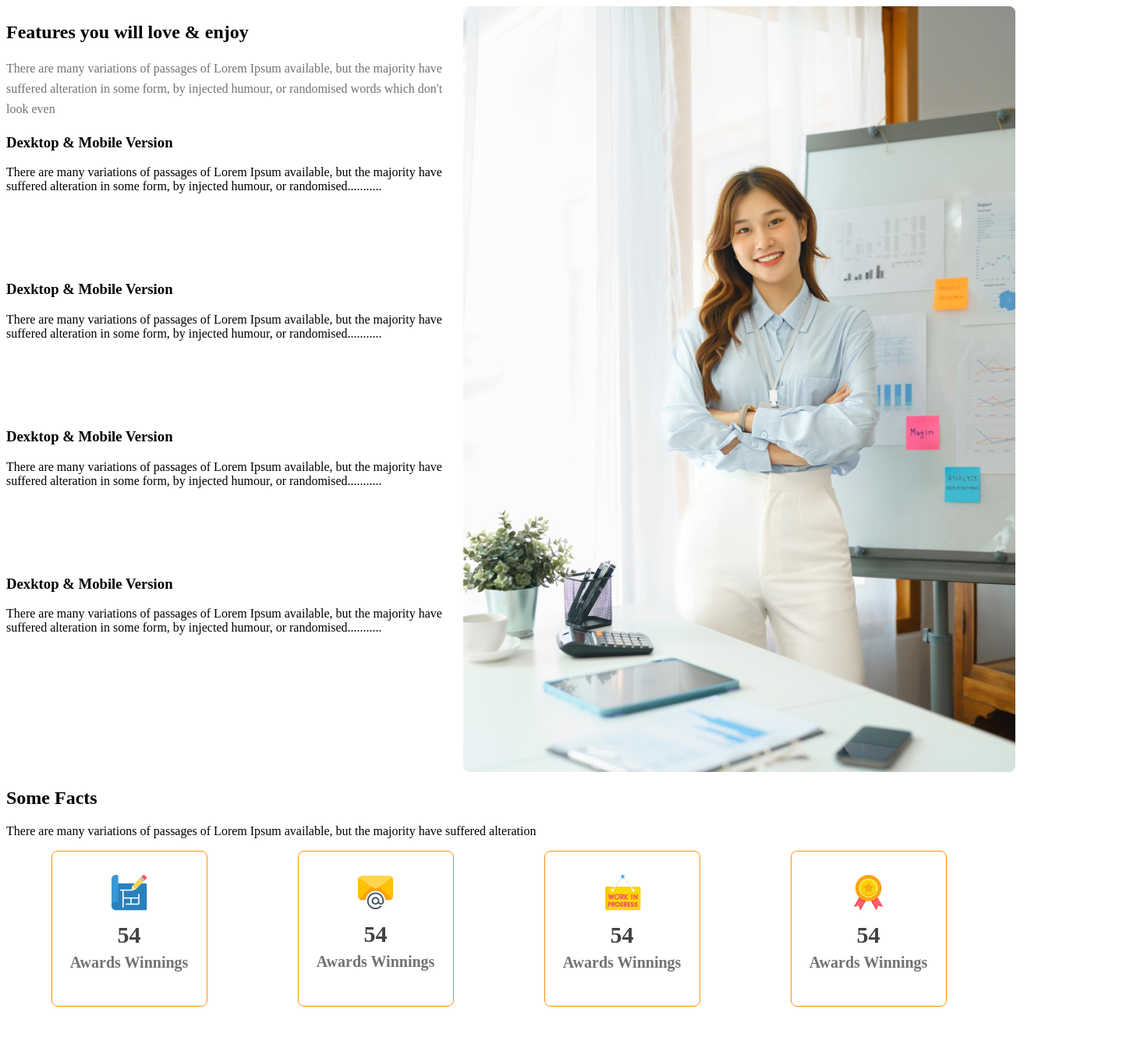
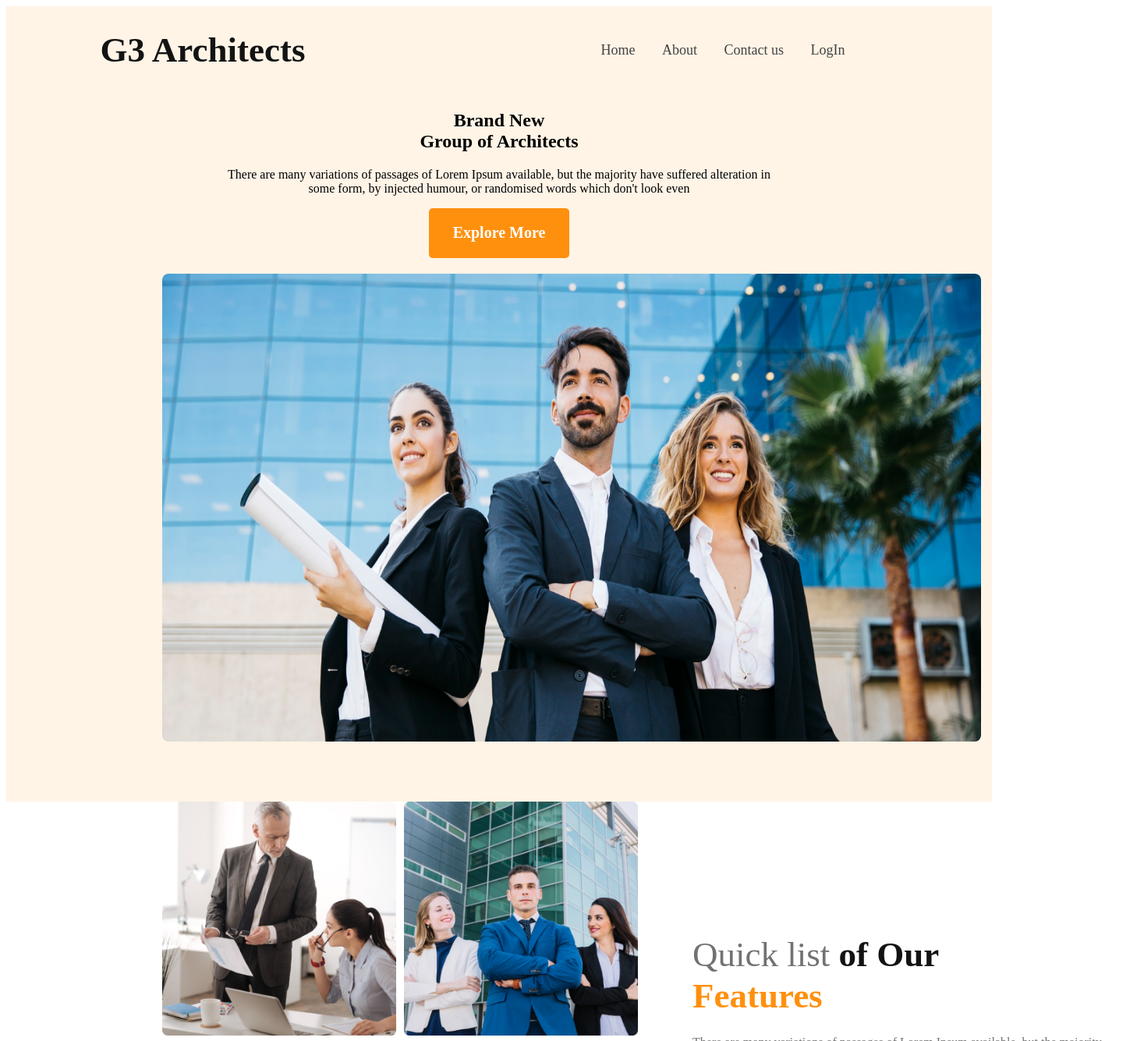
Before and after one commit to Tushar06041999/G3-architechture, a plain HTML site: page index.html in a window 1280 px wide. Shown: the top 1335 px of the page at 78% size, 1458 px wide, since content can reach past the window. Drawn offline with Linux system fonts and the light colour scheme.

Commit message:
final commit

```diff
--- a/index.html
+++ b/index.html
@@ -9,41 +9,95 @@
 </head>
 <body>
 
-    <!-- nav section Start From here
-    <nav class="navigation">
-        <div class="nav-section">
-            <div class="nav-header">
-              <h3>G3 Architects</h3>
+   <nav class="nav-container">
+<!-- Navigation Nav bar section -->
+
+<nav class="navbar">
+    <div class="max-width">
+        <div class="logo"><a href="#">G3<span> Architects</span></a></div>
+        <ul class="menu">
+            <li><a href="#home" class="menu-btn">Home</a></li>
+            <li><a href="#about" class="menu-btn">About</a></li>
+            <li><a href="#services" class="menu-btn">Contact us</a></li>
+            <li><a href="#skills" class="menu-btn">LogIn</a></li>
+        </ul>
+        <!-- <div class="menu-btn">
+            <i class="fas fa-bars"></i>
+        </div> -->
     </div>
-            <div class="nav-header">
-              <li><a href="">Home</a></li>
-              <li><a href="">About</a></li>
-              <li><a href="">Contact Us</a></li>
-              <li><a href="">Login</a></li>
-            </div>
+</nav>
+    <!-- <div class="menu-btn">
+        <i class="fas fa-bars"></i>
+    </div> -->
 </div>
 
+
+
+    <!-- Navigation content section from Here -->
     <div class="nav-content">
-            <h1>Brand New
+      <h1>Brand New <br>
 
         Group of Architects </h1>
-                <p>There are many variations of passages of Lorem Ipsum available, but the majority have suffered alteration in
+        <p>There are many variations of passages of Lorem Ipsum available, but the majority have suffered alteration in <br>
             some form, by injected humour, or randomised words which don't look even</p>
-                    <input id="nav-btn" type="button" value="Explore More">
-        </div>
-        <div>
-            <img src="" alt="">
+        <input type="button" id="nav-btn" value="Explore More">
+
     </div>
 
-    </nav> -->
+    <div class="nav-image">
+
+        <img src="images/banner.png" alt="">
+
+    </div>
+   </nav>
 
 
 
     <!-- section part start from Here -->
 
     <section class="section-container">
+
+<!-- Employee Features start from here -->
+
+<section class="employee">
+
+    <div class="employee-section">
+        <div class="employee-image">
+
+            <div class="team-image">
+                <img src="images/team1.png" alt="">
+            </div>
+
+            <div class="team-image">
+                <img src="images/team2.png" alt="">
+            </div>
+
+            <div class="team-image">
+                <img src="images/team3.png" alt="">
+            </div>
+
+            <div class="team-image">
+                <img src="images/team4.png" alt="">
+            </div>
+        </div>
+
+    </div>
+
+    <div class="employee-section" id="employee-section2">
+        <h2> <span id="uniquecolor0">Quick list</span><span id="uniquecolor1"> of Our </span><br>
+            <span id="uniquecolor2">Features</span></h2>
+        <p>There are many variations of passages of Lorem Ipsum available,
+           but the majority have suffered alteration in some form, by injected
+            humour, or randomised words which don't look even</p>
+          <input type="button" id="employee-sectionbtn" value="Explore Now">
+    </div>
+</section>
+
+
+<!-- Another section part start From here -->
+
         <div class="section-info">
-            <div >
+            <div class="left-section">
                   <div class="section-features">
                     <h2>Features you will
                         love & enjoy</h2>
@@ -90,7 +144,7 @@
         <!-- Facts section start From here -->
 
 
-        <div>
+        <div class="facts-section">
             <h1>Some Facts</h1>
             <p>There are many variations of passages of Lorem Ipsum available, but
                 the majority have suffered alteration</p>
@@ -113,8 +167,8 @@
 <div class="card-section">
     <div class="card-element">
         <img src="images/icons/email.png" alt="">
-        <h2>54</h2>
-        <p>Awards Winnings</p>
+        <h2>1458</h2>
+        <p>Project Finished</p>
     </div>
 </div>
 
@@ -122,8 +176,8 @@
 <div class="card-section">
     <div class="card-element">
         <img src="images/icons/customers.png" alt="">
-        <h2>54</h2>
-        <p>Awards Winnings</p>
+        <h2>590</h2>
+        <p>Clients Worked</p>
     </div>
 
 </div>
@@ -131,8 +185,8 @@
 <div class="card-section">
     <div class="card-element">
         <img src="images/icons/ribon.png" alt="">
-        <h2>54</h2>
-        <p>Awards Winnings</p>
+        <h2>22588</h2>
+        <p>Email Send</p>
     </div>
 </div>
 
--- a/style.css
+++ b/style.css
@@ -1,50 +1,195 @@
-/* .navigation{
-    width: 1920px;
-    height: 1322px;
-    background-color: rgba(255, 144, 14, 0.1);;
+/* navigation style start from here */
+.nav-container{
+    width: 100%;
+    height:1020px;
+    background: rgba(255, 144, 14, 0.1);
 }
 
 
-.nav-header{
+/* navbar */
+
+.navbar{
+    width: 100%;
+    padding: 30px 0;
+    font-family: 'Ubuntu', sans-serif;
+    transition: all 0.3s ease;
+    margin-left:-34px;
+    margin-right: 200px;
+}
+
+.navbar .max-width{
     display: flex;
+    align-items: center;
+    justify-content: space-around;
+}
+.navbar .logo a{
+
+font-family: 'Work Sans';
+font-style: normal;
+font-weight: 700;
+font-size: 45px;
+line-height: 53px;
+text-align: center;
+color: #131313;
+text-decoration: none;
+}
+.navbar .logo a span{
+    font-family: 'Work Sans';
+    font-style: normal;
+    font-weight: 700;
+    font-size: 45px;
+    line-height: 53px;
+    text-align: center;
+    color: #131313;
+
+
+}
+.navbar.sticky .logo a span{
+    color: #fff;
+}
+.navbar .menu li{
+    list-style: none;
+    display: inline-block;
+}
+.navbar .menu li a{
+    display: block;
+    font-size: 18px;
+    font-weight: 500;
+    margin-left:30px;
+    font-family: 'Work Sans';
+    font-style: normal;
+    color: #424242;
+    text-decoration: none;
+}
+
+
+
+
+/* Navigation content style start from Here */
+
+
+.nav-image img{
+     background-repeat: no-repeat;
+     width:1050px;
+     height:600px;
+     border-radius:8px;
+     background-position:cover;
+     margin-top:20px;
+     margin-left:200px;
+     margin-right:200px;
 }
 .nav-content{
+    text-align: center;
+}
+nav-content h1{
+    font-family: 'Work Sans';
+    font-style: normal;
+    font-weight: 700;
+    font-size: 45px;
+    line-height: 53px;
+    color: #131313;
+}
+
+/* section part start from here */
+
+.employee-image{
+    width:50%;
+    height:50%;
+    display: grid;
+    grid-template-columns: repeat(2,4fr);
+    gap:10px;
+}
+.employee{
+    display:flex;
+}
+
+.team-image img{
+    height:300px;
+    width: 300px;
+}
+
+
+#uniquecolor0{
+width: 468px;
+height: 106px;
+font-family: 'Work Sans';
+font-style: normal;
+font-weight: 500;
+font-size: 45px;
+line-height: 53px;
+color: #727272;
+}
+
+#uniquecolor1{
+width: 468px;
+height: 106px;
+font-family: 'Work Sans';
+font-style: normal;
+font-weight: 700;
+font-size: 45px;
+line-height: 53px;
+color: #131313;
+
 
 }
 
-.nav-content h1{
+#uniquecolor2{
+    width: 468px;
+    height: 106px;
     font-family: 'Work Sans';
     font-style: normal;
     font-weight: 700;
-    font-size: 64px;
-    line-height: 75px;
-    text-align: center;
+    font-size: 45px;
+    line-height: 53px;
+    color: #FF900E;
 }
 
-.nav-content p{
-    font-family: 'Work Sans';
-font-style: normal;
-font-weight: 400;
-font-size: 16px;
-line-height: 26px;
-text-align: center;
-color: #727272;
+
+#employee-section2{
+    width:537px;
+    height:304px;
+    margin-top: 150px;
+    margin-left: 70px;
 }
 
-#nav-btn{
-    height:64px;
-    width:180px;
-    background: rgb(231, 235, 7);
+.employee-section p{
+    width: 537px;
+    height: 78px;
+    font-family: 'Work Sans';
+    font-style: normal;
+    font-weight: 400;
+    font-size: 16px;
+    line-height: 26px;
+    color: #727272;
 }
 
- */
-
-
-/* section part start from here */
+#employee-sectionbtn,.nav-content #nav-btn{
+    width: 180px;
+    height: 64px;
+    background-color: #FF900E;
+    font-family: 'Work Sans';
+    font-style: normal;
+    font-weight: 600;
+    font-size: 20px;
+    line-height: 23px;
+    text-align: center;
+    color: #FFFFFF;
+    border:none;
+    border-radius:5px;
+}
+/* employee section start from here */
 
 
 .section-container{
 
+    margin-left: 200px;
+    margin-right: 200px;
+
+}
+
+.left-section{
+    width: 586px;
+    height: 982px;
 }
 
 .section-features p{
@@ -56,19 +201,37 @@ color: #727272;
     color: #727272;
 
 }
+
+.section-features h2{
+width: 468px;
+height: 106px;
+font-family: 'Work Sans';
+font-style: normal;
+font-weight: 700;
+font-size: 45px;
+line-height: 53px;
+color: #131313;
+border-left:8px solid  #FF900E;
+}
+
 .section-info{
     display:grid;
     grid-template-columns: repeat(2,1fr);
 }
 
 .section-data{
-    width:586px;
-    height:170px;
+    width: 456px;
+    height:130px;
+    left: 240px;
+    top: 2904px;
+    background: #FFFFFF;
+    box-shadow: 0px 4px 30px rgba(0, 0, 0, 0.06);
+    border-radius: 8px;
 }
 
 .section-image img{
-    width: 708px;
-    height: 982px;
+    width: 500px;
+    height: 830px;
 }
 
 
@@ -118,7 +281,25 @@ color: #727272;
 margin-top: -18px;
 
 }
+/* facts section start from here */
 
+.facts-section h1{
+    font-family: 'Work Sans';
+    font-style: normal;
+    font-weight: 600;
+    font-size: 20px;
+    line-height: 23px;
+    color: #131313;
+}
+
+.facts-section p,.section-data p{
+    font-family: 'Work Sans';
+    font-style: normal;
+    font-weight: 400;
+    font-size: 16px;
+    line-height: 26px;
+    color: #727272;
+}
 
 
 /* sponsarship section start from here */
```
Lines whose indentation alone changed are shown as unchanged.
